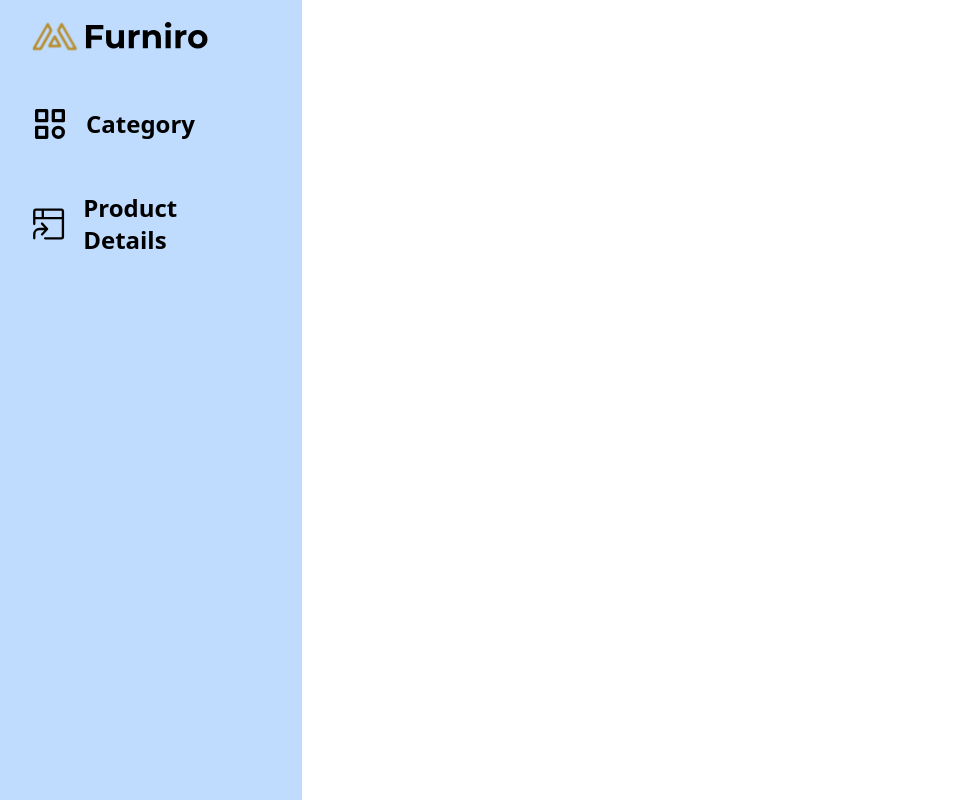
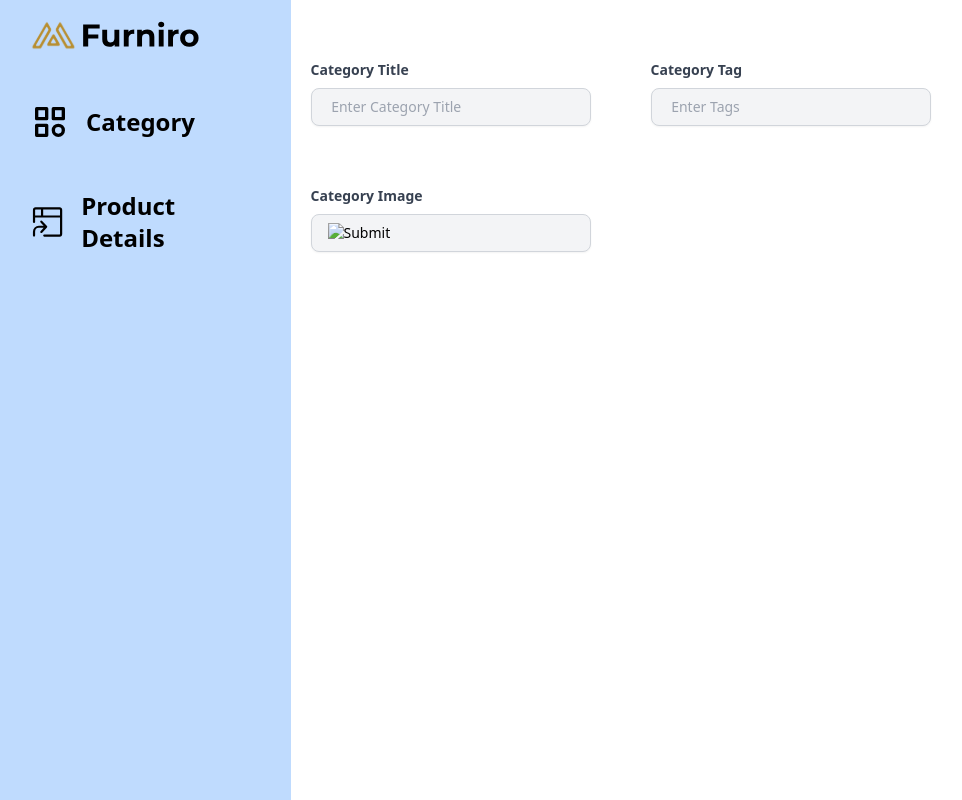
Before and after one commit to preranababar9/furniro, a React (Vite) app: page /admin in a window 1280 px wide. Shown: the whole page, without its empty margins (18-980 px from the left). Built offline with nearby package versions, Linux system fonts and the light colour scheme.

Commit message:
category page created

```diff
--- a/src/components/adminform/Categoryform.jsx
+++ b/src/components/adminform/Categoryform.jsx
@@ -1,8 +1,56 @@
 import React from 'react'
+import Admin from '../../pages/Admin'
 
 const Categoryform = () => {
   return (
-    <div>Categoryform</div>
+<section className='py-10 w-4/5'>
+    <div className=''>
+
+<div className=''>
+
+  <form className='flex flex-wrap gap-5'>
+
+  <div class="w-full max-w-xs p-5 bg-white rounded-lg ">
+  <label class="block text-gray-700 text-sm font-bold mb-2"
+    >Category Title
+    </label>
+  <input
+    class="text-sm custom-input w-full px-4 py-2 border border-gray-300 rounded-lg shadow-sm transition duration-300 ease-in-out transform focus:-translate-y-1 focus:outline-blue-300 hover:shadow-lg hover:border-blue-300 bg-gray-100"
+    placeholder=" Enter Category Title"
+    type="text"
+
+  />
+</div>
+
+<div class="w-full max-w-xs p-5 bg-white rounded-lg ">
+  <label class="block text-gray-700 text-sm font-bold mb-2"
+    >Category Tag
+    </label>
+  <input
+    class="text-sm custom-input w-full px-4 py-2 border border-gray-300 rounded-lg shadow-sm transition duration-300 ease-in-out transform focus:-translate-y-1 focus:outline-blue-300 hover:shadow-lg hover:border-blue-300 bg-gray-100"
+    placeholder=" Enter Tags"
+    type="text"
+
+  />
+</div>
+
+
+<div class="w-full max-w-xs p-5 bg-white rounded-lg ">
+  <label class="block text-gray-700 text-sm font-bold mb-2"
+    >Category Image
+    </label>
+  <input
+    class="text-sm custom-input w-full px-4 py-2 border border-gray-300 rounded-lg shadow-sm transition duration-300 ease-in-out transform focus:-translate-y-1 focus:outline-blue-300 hover:shadow-lg hover:border-blue-300 bg-gray-100"
+    placeholder="Category Image"
+    type="image"
+    src=""
+  />
+</div>
+
+  </form>
+</div>
+    </div>
+    </section>
   )
 }
 
--- a/src/components/contact/Contactpg.jsx
+++ b/src/components/contact/Contactpg.jsx
@@ -63,7 +63,7 @@ const Contactpg = () => {
               />
             </div>
 
-            <div className="flex flex-col gap-y-2 pb-5">
+            <div className="flex flex-col gap-y-2 w-full pb-5">
               <label>Email Address</label>
               <input
                 type="email"
--- a/src/pages/Admin.jsx
+++ b/src/pages/Admin.jsx
@@ -3,10 +3,14 @@ import navlogo from "/logo/navlogo.svg";
 import { Link } from "react-router-dom";
 import { TbCategory } from "react-icons/tb";
 import { GoProjectSymlink } from "react-icons/go";
+import Categoryform from "../components/adminform/Categoryform";
+import { Outlet } from "react-router-dom";
 
 const Admin = () => {
   return (
     <section className="">
+        <div className="flex  ">
+        <div></div>
       <div className="px-12 bg-blue-200 h-[100vh] w-1/4">
         <div className=" pt-4 pb-12">
           <img
@@ -20,7 +24,7 @@ const Admin = () => {
         <ul className="flex flex-col gap-12 text-2xl items-start font-semibold">
           <div className="flex gap-4 items-center">
             <TbCategory size={40} />
-            <Link to="/category">Category</Link>
+            <Link to={'admin/category'}  > Category</Link>
           </div>
 
           <div className="flex gap-4 items-center">
@@ -29,6 +33,9 @@ const Admin = () => {
           </div>
         </ul>
       </div>
+
+      <Categoryform/>
+      </div>
     </section>
   );
 };
```
Also changed, not shown: src/main.jsx (+8 -0 lines).
